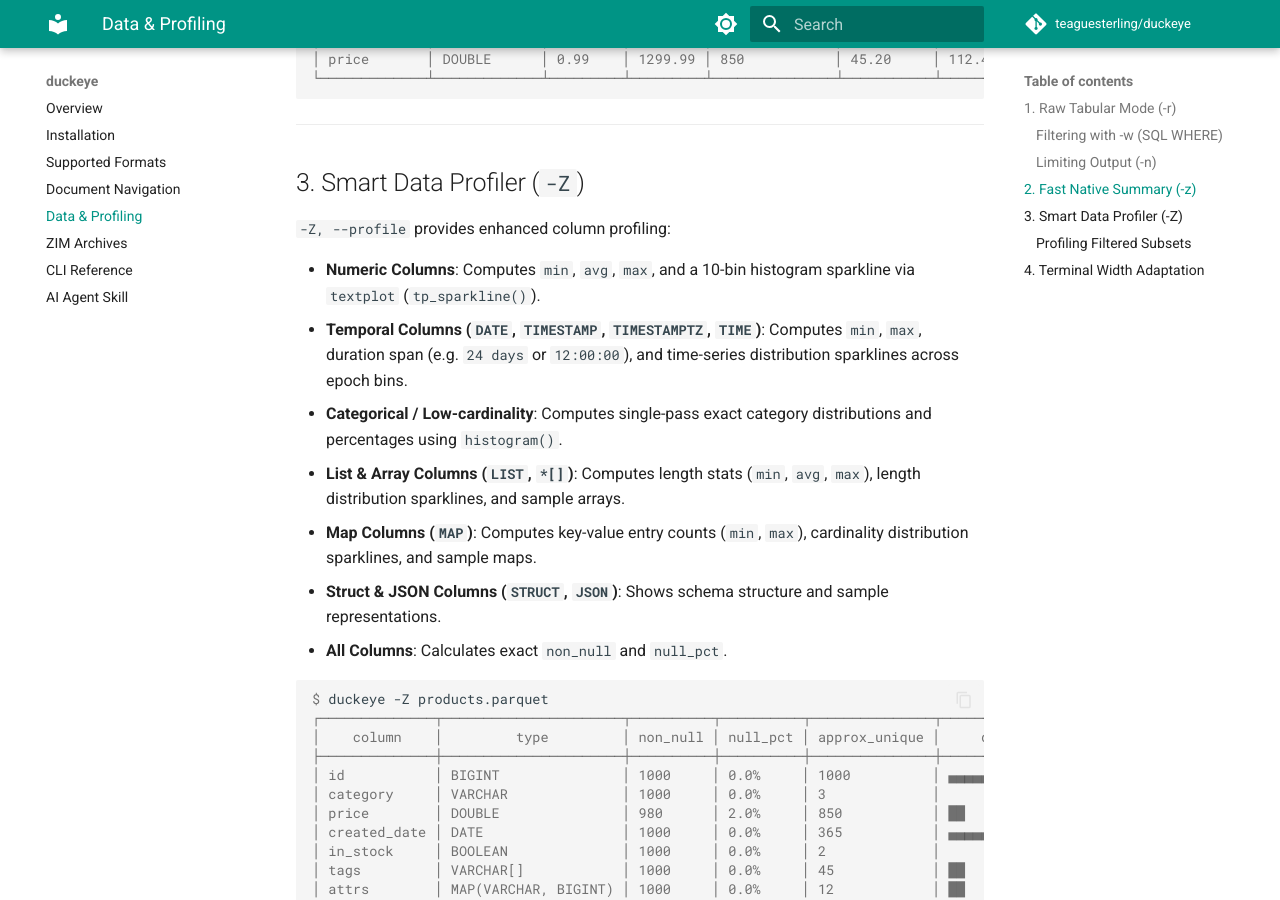
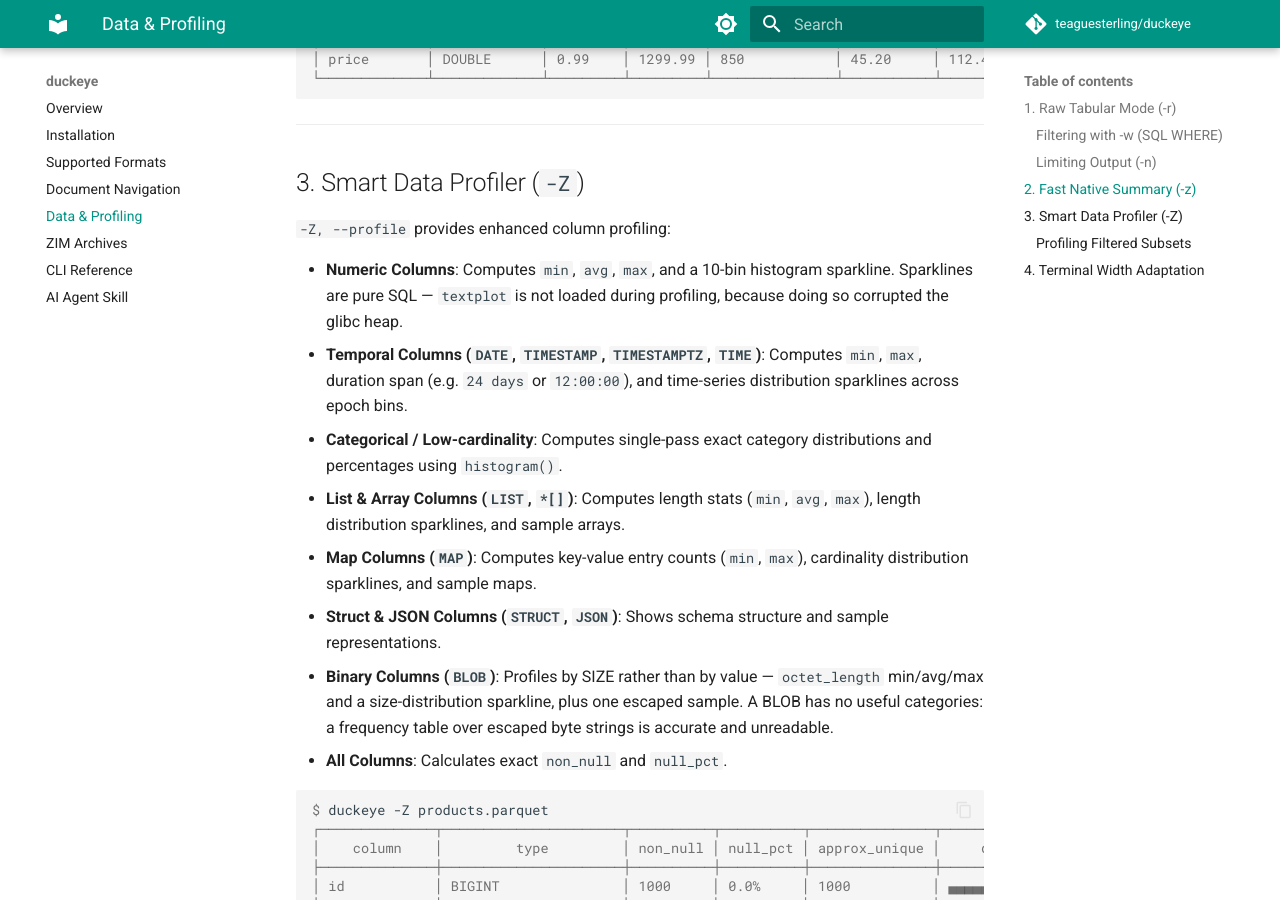
Before and after one commit to teaguesterling/duckeye, an MkDocs documentation site: the page built from docs/data_profiling.md, in a window 1280 px wide and 900 px high, scrolled down 1118 px. Built offline with MkDocs 1.6.1 and Material for MkDocs 9.7.7, drawn with Linux system fonts in a browser that asks for light colours; comment, search, counter and statistics services are not loaded.

````diff
--- a/docs/data_profiling.md
+++ b/docs/data_profiling.md
@@ -55,12 +55,13 @@ $ duckeye -z products.parquet
 
 `-Z, --profile` provides enhanced column profiling:
 
-* **Numeric Columns**: Computes `min`, `avg`, `max`, and a 10-bin histogram sparkline via `textplot` (`tp_sparkline()`).
+* **Numeric Columns**: Computes `min`, `avg`, `max`, and a 10-bin histogram sparkline. Sparklines are pure SQL — `textplot` is not loaded during profiling, because doing so corrupted the glibc heap.
 * **Temporal Columns (`DATE`, `TIMESTAMP`, `TIMESTAMPTZ`, `TIME`)**: Computes `min`, `max`, duration span (e.g. `24 days` or `12:00:00`), and time-series distribution sparklines across epoch bins.
 * **Categorical / Low-cardinality**: Computes single-pass exact category distributions and percentages using `histogram()`.
 * **List & Array Columns (`LIST`, `*[]`)**: Computes length stats (`min`, `avg`, `max`), length distribution sparklines, and sample arrays.
 * **Map Columns (`MAP`)**: Computes key-value entry counts (`min`, `max`), cardinality distribution sparklines, and sample maps.
 * **Struct & JSON Columns (`STRUCT`, `JSON`)**: Shows schema structure and sample representations.
+* **Binary Columns (`BLOB`)**: Profiles by SIZE rather than by value — `octet_length` min/avg/max and a size-distribution sparkline, plus one escaped sample. A BLOB has no useful categories: a frequency table over escaped byte strings is accurate and unreadable.
 * **All Columns**: Calculates exact `non_null` and `null_pct`.
 
 ```console
````
Also changed, not shown: README.md (+19 -0 lines), docs/cli_reference.md (+1 -1 lines), 1 other file.
